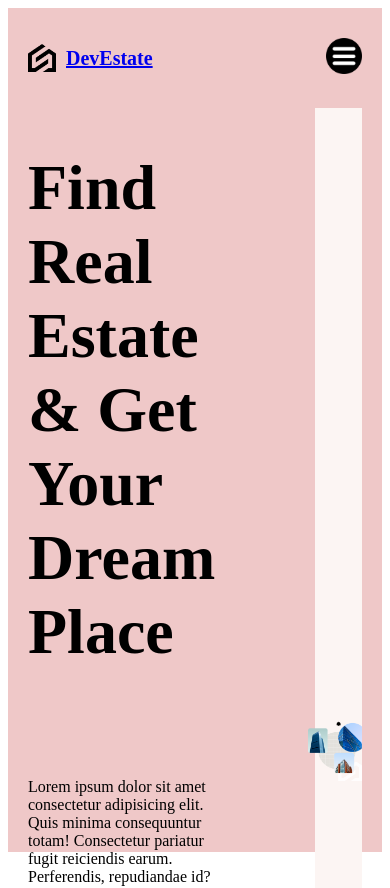
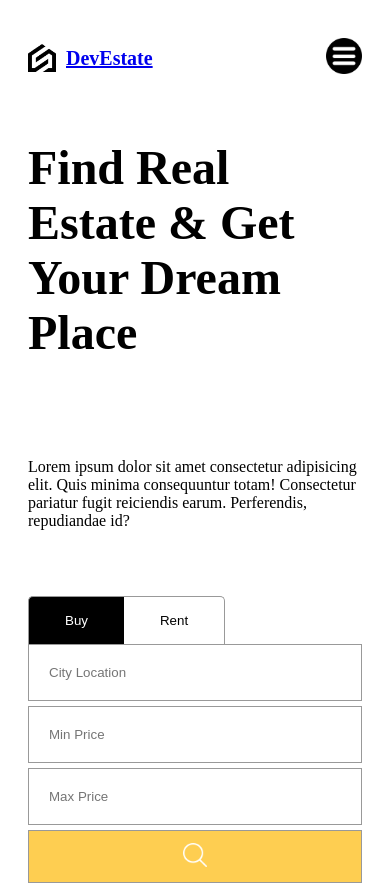
Before and after one commit to DevRahulll/Real-Estate-App, a React (Vite) app in the folder client/: page / in a window 390 px wide. Shown: the top 888 px of the page. Built offline with nearby package versions, Linux system fonts and the light colour scheme; the HTML template or start-up script is replaced by a standard one.

Commit message:
Completed HomePage and made it responsive

```diff
--- a/client/src/components/navbar/Navbar.jsx
+++ b/client/src/components/navbar/Navbar.jsx
@@ -9,9 +9,7 @@
       <div className="left">
 
         <a href="/" className="logo">
-
-          <img src="/logo.png" alt="logo" />
-
+          <img src="/logo.png" alt="" />
           <span>DevEstate</span>
         </a>
 
@@ -27,7 +25,6 @@
         <a href="/" className="register">SignUp</a>
 
         <div className="menuIcon">
-
           <img src="menu.png" alt="" onClick={() => setOpen((prev) => !prev)} />
 
           <div className={open ? "menu active" : "menu"}>
--- a/client/src/components/navbar/searchBar/SearchBar.jsx
+++ /dev/null
@@ -1,9 +0,0 @@
-import React from 'react'
-
-function SearchBar() {
-  return (
-    <div>SearchBar</div>
-  )
-}
-
-export default SearchBar
--- /dev/null
+++ b/client/src/components/searchBar/SearchBar.jsx
@@ -0,0 +1,50 @@
+import React, { useState } from 'react'
+import "./searchBar.scss"
+
+const types=["buy","rent"]
+
+function SearchBar() {
+    const [query, setQuery] = useState({
+        type: "buy",
+        location: "",
+        minPrice: 0,
+        maxPrice: 0
+    })
+
+    const switchType = (val) => {
+        setQuery(prev=>({...prev,type:val}))
+    }
+    return (
+        <div className='searchBar'>
+
+            <div className="type">
+                {types.map(type=>(
+                    <button key={type} onClick={() => switchType(type)} className={query.type===type?"active":""}
+                    >{type}</button>
+                ))}
+            </div>
+            <form >
+                <input
+                    type="text"
+                    name="location" placeholder='City Location'
+                />
+                <input
+                    type="number"
+                    name="minPrice" placeholder='Min Price'
+                    min={0}
+                    max={1000000}
+                />
+                <input type="number" name="maxPrice" placeholder='Max Price'
+                    min={0}
+                    max={1000000}
+                />
+                <button>
+                    <img src="./search.png" alt="search" />
+                </button>
+            </form>
+
+        </div>
+    )
+}
+
+export default SearchBar
--- /dev/null
+++ b/client/src/components/searchBar/searchBar.scss
@@ -0,0 +1,91 @@
+@import "../../responsive.scss";
+
+.searchBar {
+  .type {
+
+    button {
+      padding: 16px 36px;
+      border: 1px solid #999;
+      border-bottom: none;
+      cursor: pointer;
+      background-color: white;
+      text-transform: capitalize;
+
+      &.active {
+        background-color: black;
+        color: white;
+      }
+
+      &:first-child {
+        border-top-left-radius: 5px;
+        border-right: none;
+      }
+      &:last-child {
+        border-top-right-radius: 5px;
+        border-left: none;
+      }
+    }
+  }
+
+  form {
+    display: flex;
+    justify-content: space-between;
+    height: 64px;
+    gap: 5px;
+    border: 1px solid #999;
+
+    @include sm{
+      flex-direction: column;
+      border: none;
+    }
+
+    input {
+      border: none;
+      padding: 0 10px;
+      width: 200px;
+
+      @include lg {
+        padding: 0px 5px;
+
+        &:nth-child(2),
+        &:nth-child(3) {
+          width: 140px;
+        }
+      }
+
+      @include md{
+        width: 200px;
+        &:nth-child(2),
+        &:nth-child(3) {
+          width: 200px;
+        }
+    }
+
+    @include sm{
+      padding: 20px;
+      width: auto;
+      border: 1px solid #999;
+      &:nth-child(2),
+        &:nth-child(3) {
+          width: auto;
+        }
+    }
+    }
+    button {
+      border: none;
+      cursor: pointer;
+      background-color: #fece51;
+      flex: 1;
+
+      @include sm{
+        padding: 12px;
+        border: 1px solid #999;
+       }
+
+      img {
+        width: 24px;
+        height: 24px;
+      }
+    }
+  }
+}
--- a/client/src/layout.scss
+++ b/client/src/layout.scss
@@ -11,19 +11,20 @@
   flex-direction: column;
 
   @include lg {
-    background-color: rgb(247, 210, 196);
+    // background-color: rgb(247, 210, 196);
     max-width: 1280px;
   }
   @include md {
-    background-color: rgb(186, 203, 234);
+    // background-color: rgb(186, 203, 234);
     max-width: 768px;
   }
   @include sm {
-    background-color: rgb(239, 200, 200);
+    // background-color: rgb(239, 200, 200);
     max-width: 640px;
   }
 
-  .content{
+  .content {
     flex: 1;
+    // height: calc(100vh- 100px);
   }
 }
--- a/client/src/pages/homePage/HomePage.jsx
+++ b/client/src/pages/homePage/HomePage.jsx
@@ -1,6 +1,6 @@
 import React from 'react'
 import './homePage.scss'
-import SearchBar from '../../components/navbar/searchBar/SearchBar';
+import SearchBar from "../../components/searchBar/SearchBar.jsx"
 
 function HomePage() {
   return (
@@ -9,7 +9,7 @@
         <div className="wrapper">
         <h1 className='title'>Find Real Estate & Get Your Dream Place</h1>
         <p>Lorem ipsum dolor sit amet consectetur adipisicing elit. Quis minima consequuntur totam! Consectetur pariatur fugit reiciendis earum. Perferendis, repudiandae id?</p>
-        <SearchBar/>
+         <SearchBar/>
         <div className="boxes">
           <div className="box">
             <h1>16+</h1>
--- a/client/src/pages/homePage/homePage.scss
+++ b/client/src/pages/homePage/homePage.scss
@@ -1,11 +1,13 @@
-.homePage{
+@import "../../responsive.scss";
+
+.homePage {
   display: flex;
   height: 100%;
 
-    .textContainer{
+  .textContainer {
     flex: 3;
 
-        .wrapper{
+    .wrapper {
       padding-right: 100px;
       display: flex;
       flex-direction: column;
@@ -13,27 +15,63 @@
       justify-content: center;
       height: 100%;
 
-            .title{
-                font-size: 64px;
+      @include md {
+        padding: 0;
       }
 
-            .boxes{
+      @include sm {
+        justify-content: flex-start;
+      }
+      .title {
+        font-size: 64px;
 
+        @include lg {
+          font-size: 48px;
+        }
+      }
+
+      .boxes {
+        display: flex;
+        justify-content: space-between;
+
+        @include sm {
+          display: none;
+        }
+
+        h1 {
+          font-size: 36px;
+
+          @include lg {
+            font-size: 32px;
+          }
+        }
+        h2 {
+          font-size: 20px;
+          font-weight: 300;
+        }
       }
     }
   }
 
-    .imgContainer{
+  .imgContainer {
     flex: 2;
     background-color: #fcf5f3;
     position: relative;
     display: flex;
     align-items: center;
 
-        img{
+    @include md {
+      display: none;
+    }
+
+    img {
       width: 115%;
       position: absolute;
       right: 0;
+
+      @include lg {
+        width: 105%;
       }
     }
   }
+}
```
Also changed, not shown: client/public/search.png (added), client/src/pages/listPage/ListPage.jsx (added), client/src/pages/listPage/listPage.scss (added). Lines whose indentation alone changed are shown as unchanged.
